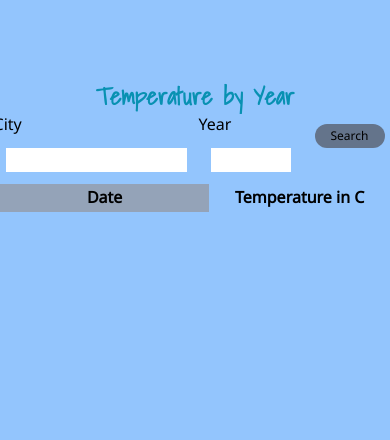
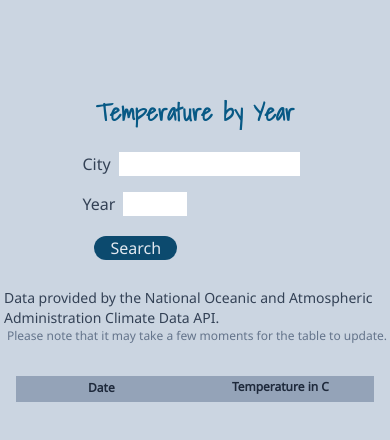
Before and after one commit to shelleymcq/temperature, a Next.js app: page /temperature in a window 390 px wide. Shown: the top 440 px of the page. Built offline with nearby package versions, Linux system fonts and the light colour scheme.

Commit message:
added simple styling and improved responsiveness

```diff
--- a/components/Autocomplete.js
+++ b/components/Autocomplete.js
@@ -83,7 +83,7 @@ const Autocomplete = ({ suggestions, getCityFromChild }) => {
         <>
           <input
             type='text'
-            className='w-50 h-6 m-3'
+            className='w-45 h-6 m-2'
             onChange={onChange}
             onKeyDown={onKeyDown}
             value={input}
--- a/components/Navbar.js
+++ b/components/Navbar.js
@@ -13,12 +13,12 @@ const Navbar = () => {
 
   return (
     <nav>
-      <div className='w-full bg-blue-600 fixed top-0 left-0 right-0 z-10'>
+      <div className='w-full bg-sky-900 fixed top-0 left-0 right-0 z-10'>
         <div className='justify-between p-5 mx-auto md:items-center md:flex'>
           <div>
             <div className='flex items center justify-between md:block'>
               <Link href='/'>
-                <div className='text-xl text-cyan-500 font-bold hover:bg-blue-700 rounded-sm px-2'>Temperature Design</div>
+                <div className='text-lg md:text-xl font-bold hover:bg-sky-800 rounded-sm text-slate-200'>Temperature Visualization</div>
               </Link>
               <div className='md:hidden cursor-pointer text-slate-200' onClick={() => setNavbar(!navbar)}>
                 {navbar ? (
@@ -33,15 +33,15 @@ const Navbar = () => {
           <div className={shadows.className}>
             <div className={`flex-1 justify-self-center pb-3 mt-8 md:block md:pb-0 md:mt-0 ${navbar ? 'p-12 md:p-0 block' : 'hidden'}`}>
               <ul className='h-screen items-center justify-center text-slate-200 md:h-auto md:flex'>
-                <li className='px-4 py-1 hover:bg-blue-700 rounded-sm'>
-                  <Link href='#temperature' onClick={() => setNavbar(!navbar)}>temperature</Link>
+                <li className='px-4 py-1 hover:bg-sky-800 rounded-sm'>
+                  <Link href='#temperature' onClick={() => setNavbar(!navbar)}>find temperatures</Link>
                 </li>
-                <li className='px-4 py-1 hover:bg-blue-700 rounded-sm'>
+                <li className='px-4 py-1 hover:bg-sky-800 rounded-sm'>
                   <Link href='#palette' onClick={() => setNavbar(!navbar)}>palette planner</Link>
                 </li>
-                <li className='px-4 py-1 hover:bg-blue-700 rounded-sm'>
+                {/* <li className='px-4 py-1 hover:bg-violet-900 rounded-sm'>
                   <Link href='#about' onClick={() => setNavbar(!navbar)}>about</Link>
-                </li>
+                </li> */}
               </ul>
             </div>
           </div>
--- a/pages/index.js
+++ b/pages/index.js
@@ -1,9 +1,12 @@
 import Head from 'next/head'
 import Image from 'next/image'
+import Link from 'next/link'
 import Navbar from '@/components/Navbar'
 import Temperature from './temperature'
 import Palette from './palette'
 import { Shadows_Into_Light } from 'next/font/google'
+
+import planning from '../public/assets/planning.png'
 
 const shadows = Shadows_Into_Light({
   subsets: ['latin'],
@@ -14,20 +17,22 @@ export default function Home() {
   return (
     <>
       <Head>
-        <title>Temperature</title>
+        <title>Temperature Visualization</title>
         <meta name="description" content="Generated by create next app" />
         <meta name="viewport" content="width=device-width, initial-scale=1" />
         <link rel="icon" href="/favicon.ico" />
       </Head>
       <main>
         <Navbar />
-        <section className='pt-20 min-h-screen'>
+
+        <section className='flex flex-col lg:flex-row pt-20 px-5 bg-slate-100 min-h-screen'>
+          <div>
             <div className={shadows.className}>
-            <h1 className="text-3xl font-bold text-cyan-400">
-              Create Your Historical Temperature Visualization
+              <h1 className="text-xl md:text-3xl lg:text-4xl font-bold text-violet-600 pt-2">
+                Create Your Historical Temperature Blanket, Scarf, Snake, . . .
               </h1>
             </div>
-          <div className='p-4 flex flex-col'>
+            <div className='p-2 md:p-4 flex flex-col text-slate-600 text-sm md:text-lg'>
               <p className='py-1'>
                 Weather you crochet, knit, embroider, or cross-stitch, find all the temeperatures for a specific city and year, then use the color palette generator to plan out your beautiful and unique visualization.
               </p>
@@ -35,7 +40,13 @@ export default function Home() {
                 Want to use a medium other than fiber? Do it. The sky&apos;s the limit!
               </p>
             </div>
+            <Link href='#temperature'><p className='bg-violet-600 text-slate-200 text-base md:text-xl p-1 md:p-2 m-1 md:m-2 rounded-md text-center'>Get Started</p></Link>
+          </div>
+          <div className='p-1 md:p-5'>
+            <Image src={planning} alt='yarn and equipment at the ready'/>
+          </div>
         </section>
+
         <section id="temperature">
           <Temperature />
         </section>
--- a/pages/palette.js
+++ b/pages/palette.js
@@ -8,11 +8,11 @@ const shadows = Shadows_Into_Light({
 
 const Palette = () => {
   return (
-    <div className='bg-slate-300 flex flex-col items-center pt-20 min-h-screen'>
+    <div className='bg-slate-400 flex flex-col items-center pt-20 min-h-screen'>
       <div className={shadows.className}>
-        <h2 className='text-2xl font-bold text-cyan-600'>Palette Planner</h2>
+        <h2 className='text-2xl font-bold text-sky-600'>Palette Planner</h2>
       </div>
-      <p className='text-rose-600'>This feature is under contruction.</p>
+      <p className='text-rose-700'>This feature is under contruction.</p>
       <p><FaHardHat /></p>
       <p>Thank you for your patience.</p>
 
--- a/pages/temperature.js
+++ b/pages/temperature.js
@@ -17,14 +17,15 @@ const columns = [
     key: 'date',
     width: 250,
     align: 'center',
-    className: 'bg-slate-400' // add all my tailwind classes here
+    className: 'bg-slate-400 pt-1', // add all my tailwind classes here
   },
   {
     title: 'Temperature in C',
     dataIndex: 'value',
     key: 'value',
-    width: 200,
+    width: 250,
     align: 'center',
+    className: 'bg-slate-400',
   }
 ]
 
@@ -103,12 +104,12 @@ const Temperature = () => {
   }
 
   return (
-    <div className='bg-blue-300 flex flex-col items-center pt-20 min-h-screen'>
+    <div className='bg-slate-300 flex flex-col items-center pt-20 min-h-screen'>
       <div className={shadows.className}>
-        <h2 className='text-2xl font-bold text-cyan-600'>Temperature by Year</h2>
+        <h2 className='text-2xl font-bold text-sky-800 pt-4'>Temperature by Year</h2>
       </div>
 
-      <form onSubmit={fetchTemps} className='search flex flex-row'>
+      <form onSubmit={fetchTemps} className='search py-4 text-slate-700'>
         <div>
           <label>
             City
@@ -119,15 +120,16 @@ const Temperature = () => {
         <div>
           <label>
             Year
-            <input type="text" onChange={handleYearChange} value={year} className="w-20 h-6 m-3" />
+            <input type="text" onChange={handleYearChange} value={year} className="w-16 h-6 m-2" />
           </label>
         </div>
         <div>
-          <button className="h-6 px-4 m-3 text-xs bg-slate-500 rounded-full hover:bg-slate-400">Search</button>
+          <button className="h-6 px-4 m-3 text-slate-200 bg-sky-900 rounded-full hover:bg-sky-800">Search</button>
         </div>
       </form>
-
-      <div>
+      <p className='text-sm text-slate-700 pl-1'>Data provided by the National Oceanic and Atmospheric Administration Climate Data API.</p>
+      <p className='text-xs text-slate-500 pb-4 pl-1'>Please note that it may take a few moments for the table to update.</p>
+      <div className='p-4 text-xs text-slate-800 md:text-base lg:text:lg'>
         <Table columns={columns} data={temperatures} />
       </div>
     </div>
```
Lines whose indentation alone changed are shown as unchanged.
